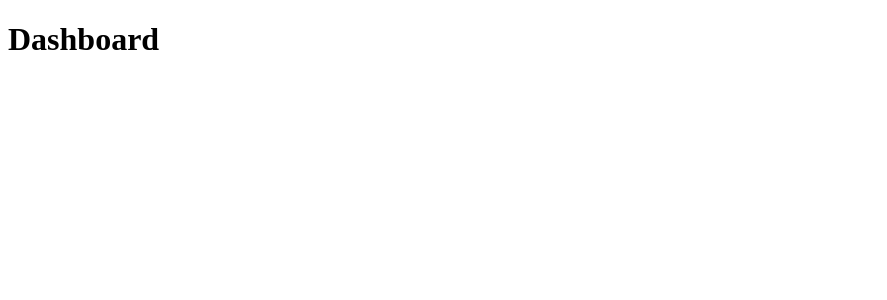
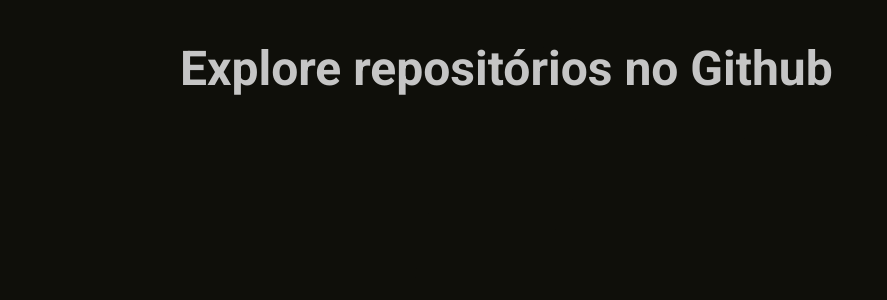
Before and after one commit to raphaeldefalcoayres/github-explorer-2020-frontend, a React (Create React App) app: page / in a window 1280 px wide. Shown: the top 300 px of the page, without its empty margins (0-887 px from the left). Built offline with nearby package versions, Linux system fonts and the light colour scheme.

Commit message:
initial config and used styled-components and add styled dark to background and title

```diff
--- a/public/index.html
+++ b/public/index.html
@@ -5,6 +5,7 @@
     <meta name="viewport" content="width=device-width, initial-scale=1" />
     <meta name="theme-color" content="#3A3A3A" />
     <title>Github Explorer</title>
+    <link href="https://fonts.googleapis.com/css2?family=Roboto:wght@400;700&display=swap" rel="stylesheet">
   </head>
   <body>
     <noscript>You need to enable JavaScript to run this app.</noscript>
--- a/src/App.tsx
+++ b/src/App.tsx
@@ -1,12 +1,15 @@
 import React from 'react';
 import { BrowserRouter } from 'react-router-dom';
-
+import GlobalStyle from './styles/global';
 import Routes from './routes';
 
 const App: React.FC = () => (
-  <BrowserRouter>
-    <Routes />
-  </BrowserRouter>
+  <>
+    <BrowserRouter>
+      <Routes />
+    </BrowserRouter>
+    <GlobalStyle />
+  </>
 );
 
 export default App;
--- a/src/pages/Dashboard/index.tsx
+++ b/src/pages/Dashboard/index.tsx
@@ -1,7 +1,8 @@
 import React from 'react';
+import { Title } from './styles';
 
 const Dashboard: React.FC = () => {
-  return <h1>Dashboard</h1>;
+  return <Title>Explore repositórios no Github</Title>;
 };
 
 export default Dashboard;
--- /dev/null
+++ b/src/pages/Dashboard/styles.ts
@@ -0,0 +1,6 @@
+import styled from 'styled-components';
+
+export const Title = styled.h1`
+  font-size: 48px;
+  color: #c5c5c5;
+`;
--- /dev/null
+++ b/src/styles/global.ts
@@ -0,0 +1,31 @@
+import { createGlobalStyle } from 'styled-components';
+
+import githubBackground from '../assets/github-background.svg';
+
+export default createGlobalStyle`
+  *{
+    margin:0;
+    padding:0;
+    outline:0;
+    box-sizing:border-box;
+  }
+
+  body{
+    background:#0F0F0A url(${githubBackground}) no-repeat 70% top;
+    -webkit-font-smoothing: antialiased;
+
+  }
+
+  body, input, button{
+    font:1rem Roboto,sans-serif;
+  }
+
+  button{cursor:pointer;}
+
+  #root {
+    max-width: 960px;
+    margin:0 auto;
+    padding:40px 20px;
+  }
+
+`;
```
Also changed, not shown: package.json (+23 -16 lines), src/assets/github-background.svg (added), 1 other file (tests, documents, lock files or other folders).
